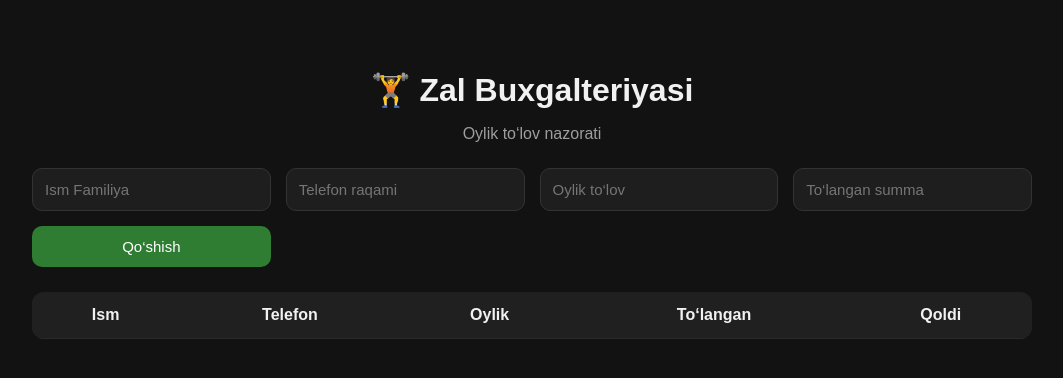
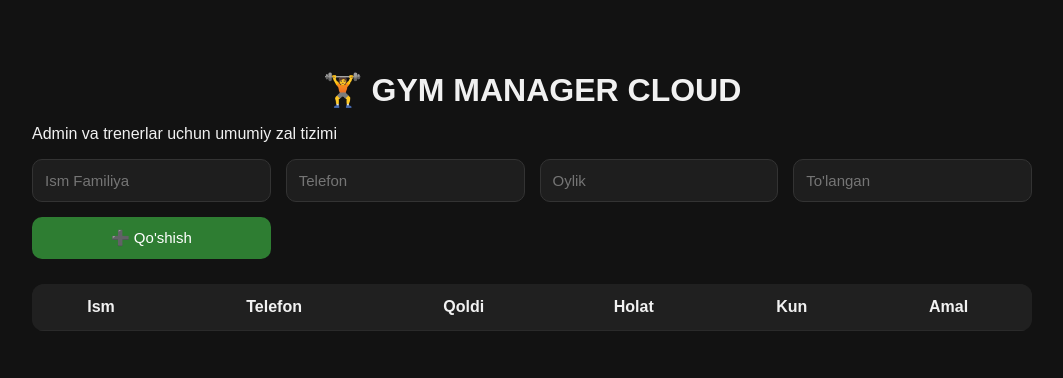
Before and after one commit to bbbeki1307-oss/gym-buxgalteriya, a plain HTML site: page index.html in a window 1280 px wide. Shown: the whole page, without its empty margins (108-1171 px from the left). Drawn offline with Linux system fonts and the light colour scheme.

Commit message:
Update index.html

```diff
--- a/index.html
+++ b/index.html
@@ -3,39 +3,40 @@
 <head>
   <meta charset="UTF-8">
   <meta name="viewport" content="width=device-width, initial-scale=1.0">
-  <title>Zal buxgalteriyasi</title>
+  <title>Gym Manager Cloud</title>
   <link rel="stylesheet" href="style.css">
 </head>
 <body>
 
 <div class="container">
-  <h1>🏋️ Zal Buxgalteriyasi</h1>
-  <p class="subtitle">Oylik to‘lov nazorati</p>
+  <header>
+    <h1>🏋️ GYM MANAGER CLOUD</h1>
+    <p>Admin va trenerlar uchun umumiy zal tizimi</p>
+  </header>
 
   <div class="form-box">
     <input type="text" id="name" placeholder="Ism Familiya">
-    <input type="text" id="phone" placeholder="Telefon raqami">
-    <input type="number" id="fee" placeholder="Oylik to‘lov">
-    <input type="number" id="paid" placeholder="To‘langan summa">
-    <button onclick="addMember()">Qo‘shish</button>
+    <input type="text" id="phone" placeholder="Telefon">
+    <input type="number" id="fee" placeholder="Oylik">
+    <input type="number" id="paid" placeholder="To'langan">
+    <button onclick="addMember()">➕ Qo'shish</button>
   </div>
 
-  <div class="table-box">
   <table>
     <thead>
       <tr>
         <th>Ism</th>
         <th>Telefon</th>
-          <th>Oylik</th>
-          <th>To‘langan</th>
         <th>Qoldi</th>
+        <th>Holat</th>
+        <th>Kun</th>
+        <th>Amal</th>
       </tr>
     </thead>
     <tbody id="memberList"></tbody>
   </table>
 </div>
-</div>
 
-<script src="script.js"></script>
+<script type="module" src="script.js"></script>
 </body>
 </html>
```
Lines whose indentation alone changed are shown as unchanged.
